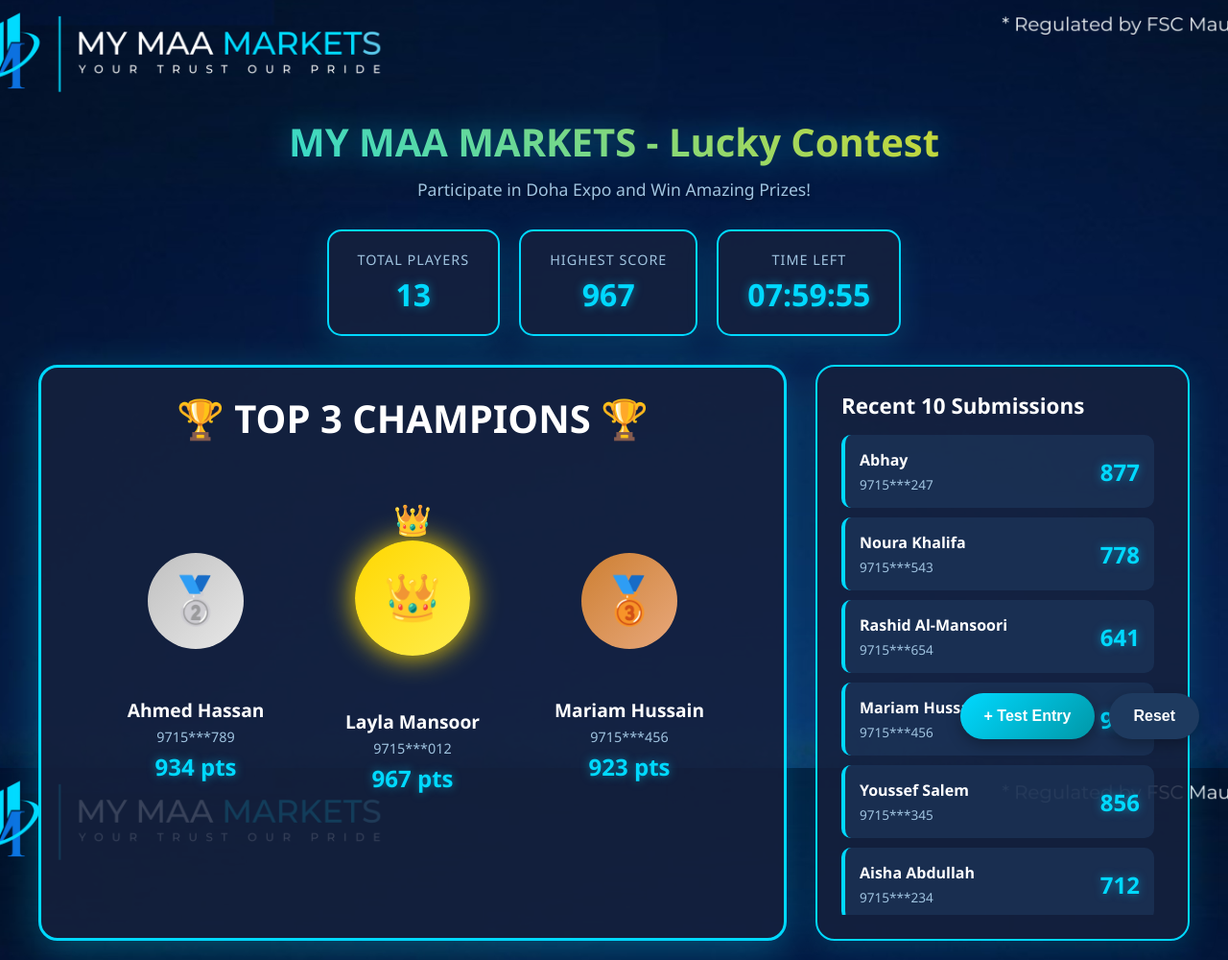
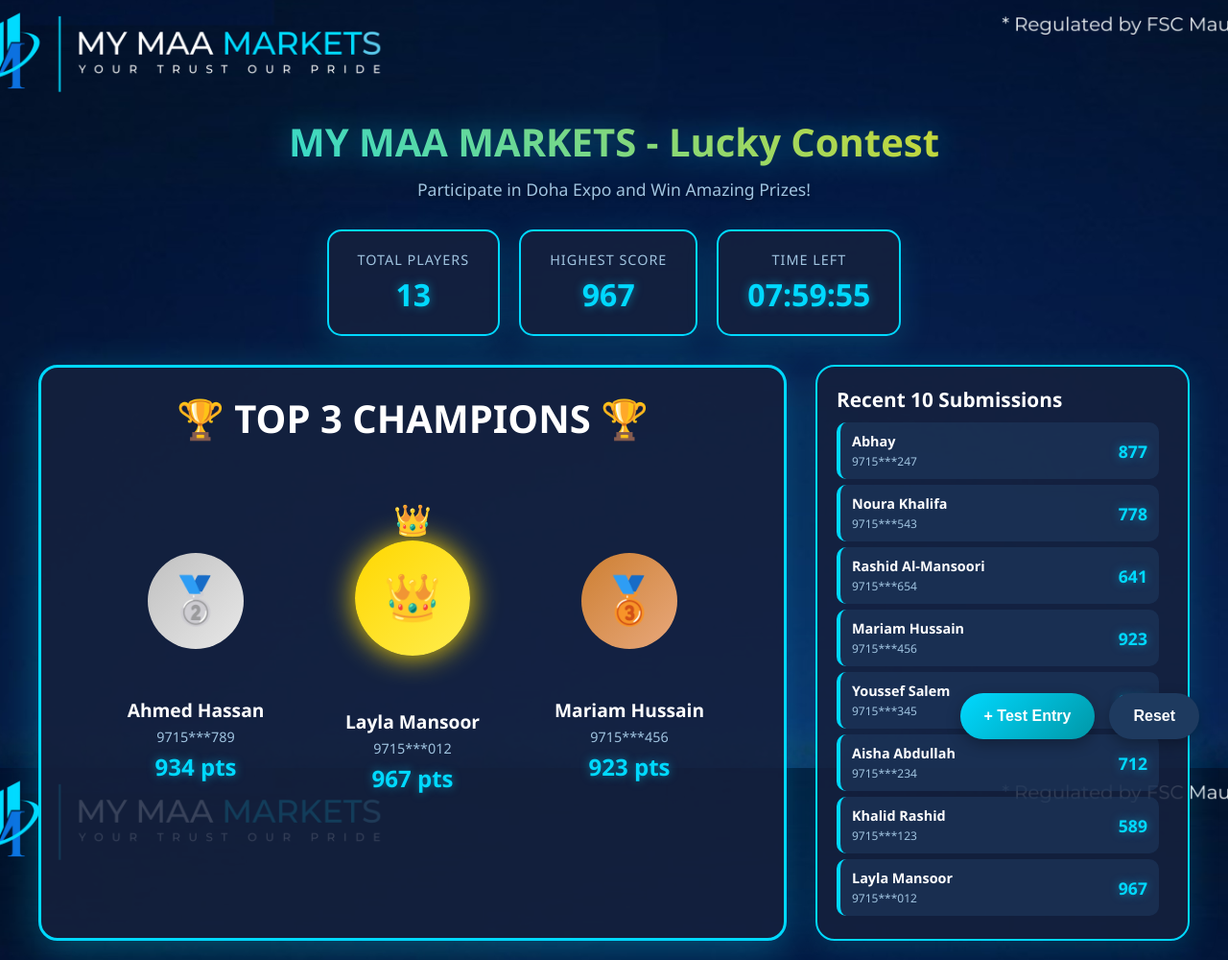
Before and after one commit to quantumtaskai/mmm-lucky-contest, a plain HTML site: page index.html in a window 1280 px wide. Shown: the whole page at 96% size. Drawn offline with Linux system fonts and the light colour scheme; a web font is replaced by a local one.

Commit message:
rcenet-fix

```diff
--- a/index.html
+++ b/index.html
@@ -253,7 +253,7 @@
         .recent-submissions {
             background: var(--color-surface);
             border-radius: 20px;
-            padding: 25px;
+            padding: 20px;
             border: 2px solid var(--color-cyan);
             box-shadow: 0 8px 32px rgba(0, 188, 212, 0.2);
             display: flex;
@@ -262,8 +262,8 @@
         }
 
         .recent-submissions h2 {
-            margin-bottom: 15px;
-            font-size: 1.4rem;
+            margin-bottom: 10px;
+            font-size: 1.3rem;
             flex-shrink: 0;
         }
 
@@ -294,9 +294,9 @@
 
         .submission-item {
             background: rgba(30, 58, 95, 0.6);
-            padding: 15px;
+            padding: 10px 12px;
             border-radius: 10px;
-            margin-bottom: 10px;
+            margin-bottom: 6px;
             display: flex;
             justify-content: space-between;
             align-items: center;
@@ -323,16 +323,17 @@
 
         .submission-name {
             font-weight: bold;
-            margin-bottom: 5px;
+            margin-bottom: 3px;
+            font-size: 0.9rem;
         }
 
         .submission-phone {
-            font-size: 0.85rem;
+            font-size: 0.75rem;
             color: var(--color-text-secondary);
         }
 
         .submission-score {
-            font-size: 1.5rem;
+            font-size: 1.1rem;
             font-weight: bold;
             color: var(--color-cyan);
             text-shadow: 0 0 10px rgba(0, 217, 255, 0.5);
```
